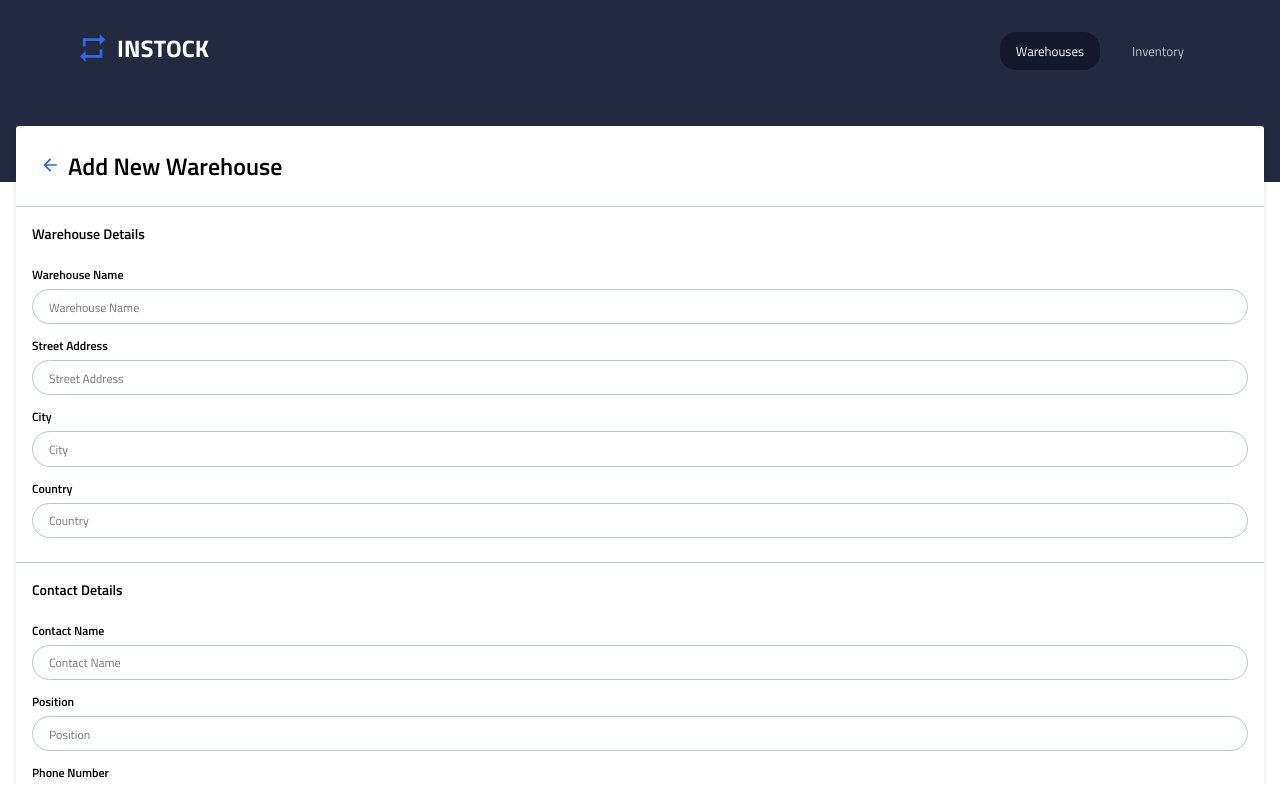
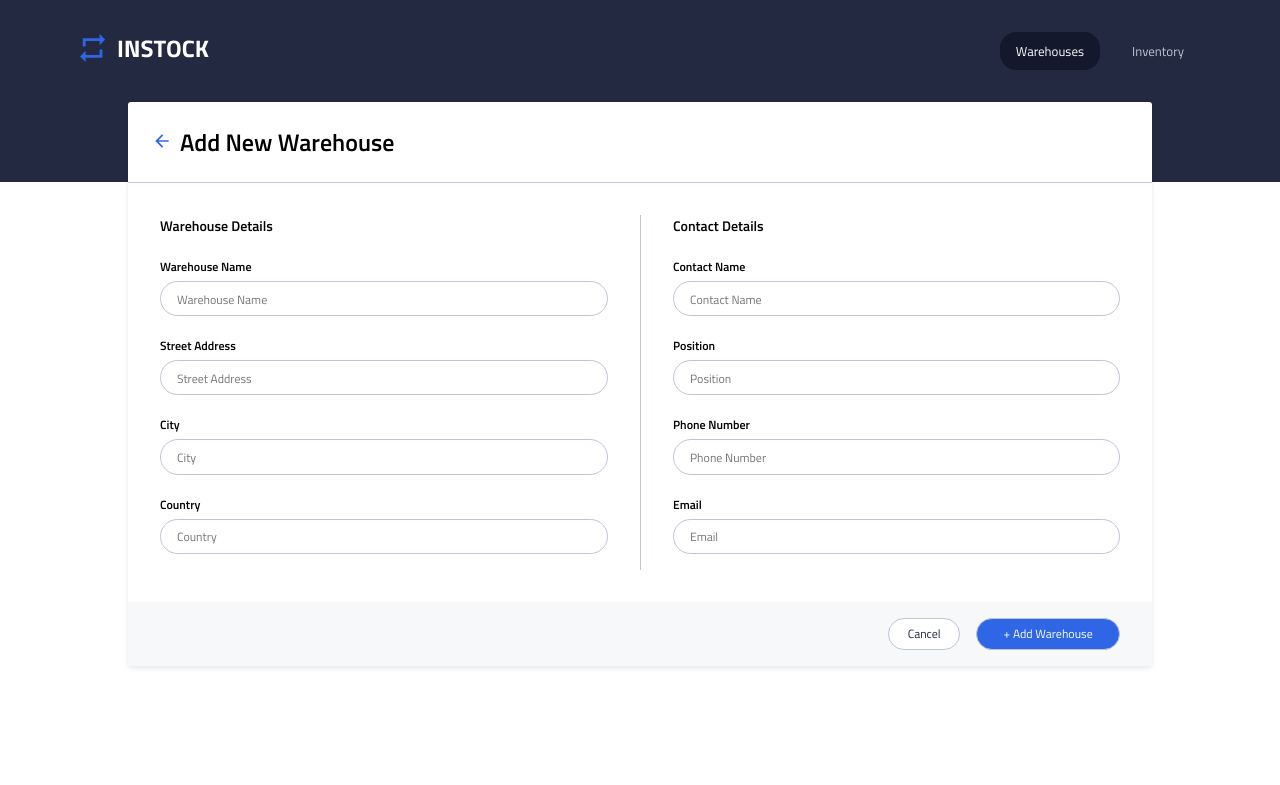
Before and after one commit to shan1y/instock-client, a React (Create React App) app: page /warehouse/add in a window 1280 px wide. Shown: the top 785 px of the page. Built offline with nearby package versions, Linux system fonts and the light colour scheme.

Commit message:
desktop styling done

```diff
--- a/src/components/WarehouseComponents/WarehouseAdd/WarehouseAdd.js
+++ b/src/components/WarehouseComponents/WarehouseAdd/WarehouseAdd.js
@@ -186,9 +186,12 @@ class WarehouseAdd extends Component {
           </div>
 
           <form className="new-warehouse-form" onSubmit={this.handleSubmit}>
+            <div className="new-warehouse-form__wrapper">
               <div className="new-warehouse-form__left">
                 <div className="new-warehouse-form__container">
-                <h3 className="new-warehouse-form__title">Warehouse Details</h3>
+                  <h3 className="new-warehouse-form__title">
+                    Warehouse Details
+                  </h3>
                   <label className="new-warehouse-form__label">
                     Warehouse Name
                     <input
@@ -362,6 +365,7 @@ class WarehouseAdd extends Component {
                   )}
                 </div>
               </div>
+            </div>
 
             <div className="buttons">
               <div className="buttons__container">
--- a/src/components/WarehouseComponents/WarehouseAdd/WarehouseAdd.scss
+++ b/src/components/WarehouseComponents/WarehouseAdd/WarehouseAdd.scss
@@ -1,13 +1,26 @@
 @use "../../../styles/partials/colours" as *;
+@use "../../../styles/partials/mixins" as *;
 
 .new-warehouse {
   padding: 1rem;
+
+  @include tablet {
+    padding: 2rem;
+  }
+
+  @include desktop {
+    padding: 1rem 8rem;
+  }
 
   &__container {
     background-color: $white;
     box-shadow: 0px 2px 5px rgba(19, 24, 44, 0.1);
     border-radius: 3px;
     transform: translateY(-4.5rem);
+
+    @include tablet {
+      transform: translateY(-6rem);
+    }
   }
 
   &__header {
@@ -36,6 +49,18 @@
 
   &__container {
     padding: 1rem;
+
+    @include tablet {
+      padding: 0 2rem;
+      width: 100%;
+    }
+  }
+
+  &__wrapper {
+    @include tablet {
+      display: flex;
+      padding: 2rem 0;
+    }
   }
 
   &__input {
@@ -48,6 +73,10 @@
     border: 1px solid $cloud;
     margin-bottom: 0.5rem;
 
+    @include tablet {
+      margin-bottom: 1rem;
+    }
+
     &:focus {
       border: 1px $button-colour solid;
     }
@@ -55,6 +84,18 @@
 
   &__right {
     border-top: 1px solid $cloud;
+
+    @include tablet {
+      border: none;
+      border-left: 1px solid $cloud;
+      width: 50%;
+    }
+  }
+
+  &__left {
+    @include tablet {
+      width: 50%;
+    }
   }
 }
 
@@ -66,10 +107,23 @@
   padding: 1rem;
   width: 100%;
 
+  @include tablet {
+    @include flex(center, flex-end, row);
+  }
+
   &__container {
     width: 100%;
     display: flex;
     align-items: flex-end;
+
+    @include tablet {
+      width: 35%;
+      padding-right: 1rem;
+    }
+
+    @include desktop {
+      width: 25%;
+    }
   }
 }
 
@@ -85,6 +139,10 @@
     color: $white;
     background-color: $button-colour;
     margin-left: 1rem;
+
+    @include tablet {
+      width: 100%;
+    }
   }
 }
 
--- a/src/styles/partials/_mixins.scss
+++ b/src/styles/partials/_mixins.scss
@@ -11,3 +11,10 @@
     @content;
   }
 }
+
+@mixin flex($align-item, $justify-content, $flex-direction) {
+  display: flex;
+  justify-content: $justify-content;
+  align-items: $align-item;
+  flex-direction: $flex-direction;
+}
```
Lines whose indentation alone changed are shown as unchanged.
